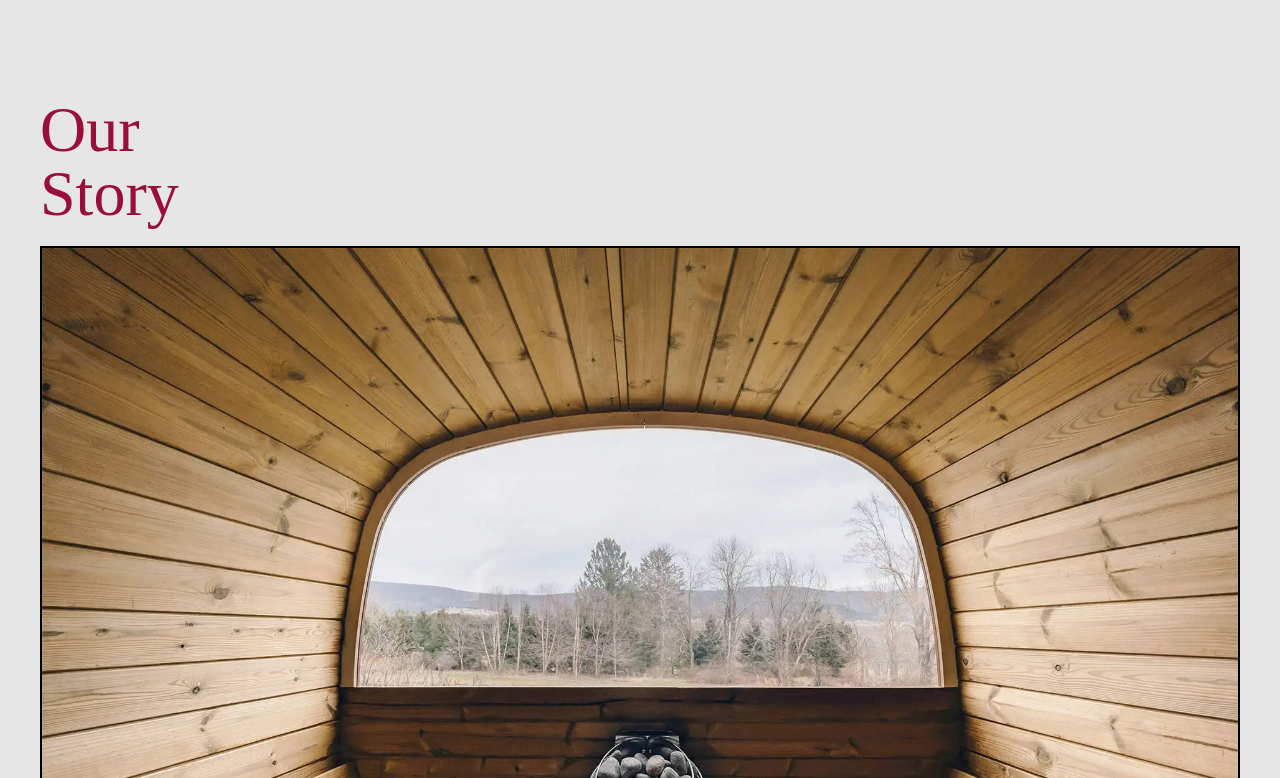
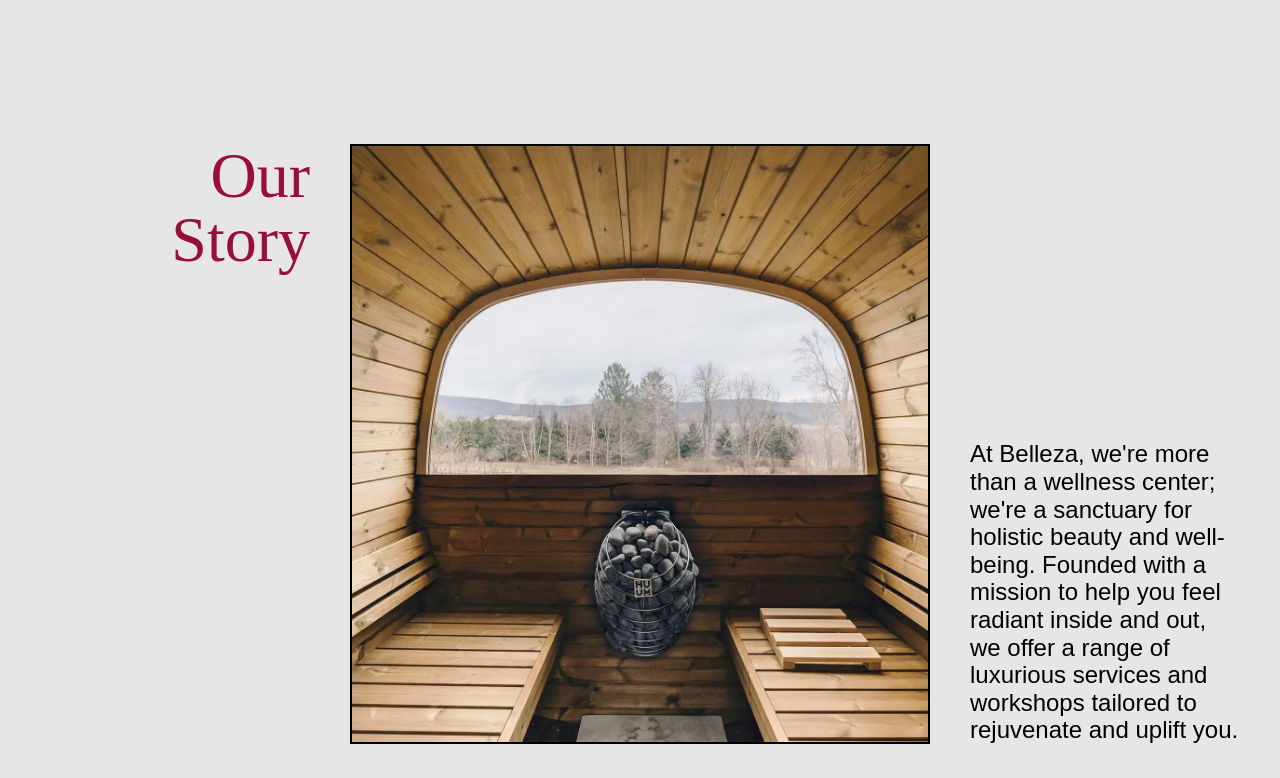
Before and after one commit to alexkustan/Belleza, a Next.js app: page / in a window 1280 px wide. Shown: the part 802-1580 px from the top of the page. Built offline with nearby package versions, Linux system fonts and the light colour scheme.

Commit message:
our story section done

```diff
--- a/app/globals.css
+++ b/app/globals.css
@@ -128,21 +128,23 @@ body {
   /* Body Medium Regular */
   .body-medium-regular {
     font-family: "KarlaRegular", sans-serif;
-    line-height: auto;
   }
   @media (min-width: 1024px) {
     .body-medium-regular {
       font-size: 24px;
+      line-height: 27.6px;
     }
   }
   @media (min-width: 768px) and (max-width: 1023px) {
     .body-medium-regular {
       font-size: 20px;
+      line-height: 23px;
     }
   }
   @media (max-width: 767px) {
     .body-medium-regular {
       font-size: 16px;
+      line-height: 18.4px;
     }
   }
 
--- a/components/our-story.tsx
+++ b/components/our-story.tsx
@@ -4,17 +4,22 @@ import ourStoryImg from "@/public/images/our-story.webp";
 
 export const OurStory: React.FC = () => {
   return (
-    <section>
-      <div className="p-5 md:p-[30px] lg:p-[40px] mt-[40px]">
-        <h2 className="title-small text-[#990f39] my-5">
+    <section className="border-t-2 border-black">
+      <div className="grid lg:grid-cols-4 px-5 md:px-[30px] lg:px-[40px] py-20 md:py-[104px] lg:py-[144px] gap-5 md:gap-[30px] lg:gap-10">
+        <h2 className="title-small text-[#990f39] lg:self-start lg:text-right">
           Our <br /> Story
         </h2>
-        <Image
-          src={ourStoryImg}
-          alt="our story image"
-          className="border-2 border-black"
-        />
-        <p className="body-medium-regular text-right">
+        <div className="relative w-full h-[600px] self-center lg:col-span-2 overflow-hidden">
+          <Image
+            src={ourStoryImg}
+            alt="our story image"
+            layout="fill"
+            objectFit="cover"
+            objectPosition="center"
+            className="border-2 border-black"
+          />
+        </div>
+        <p className="body-medium-regular text-right lg:self-end lg:text-left">
           At Belleza, we&apos;re more than a wellness center; we&apos;re a
           sanctuary for holistic beauty and well-being. Founded with a mission
           to help you feel radiant inside and out, we offer a range of luxurious
```
